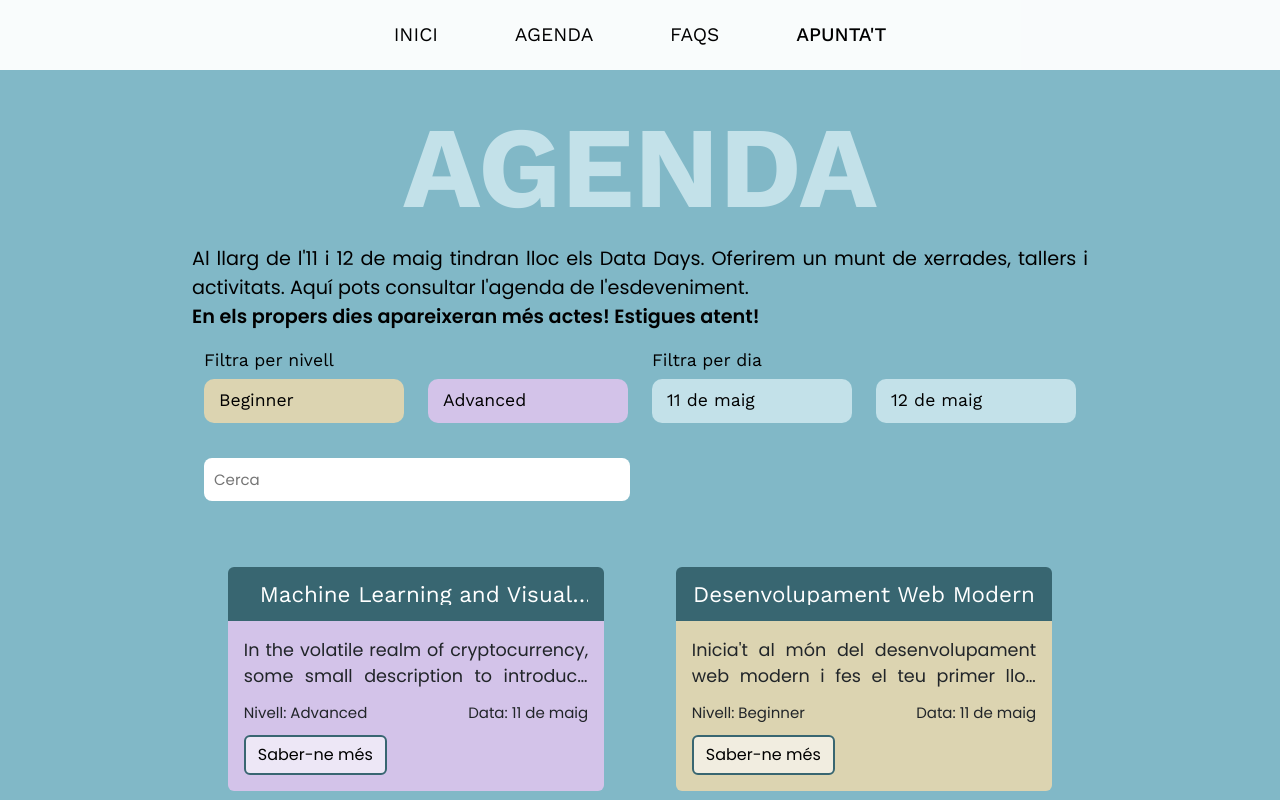
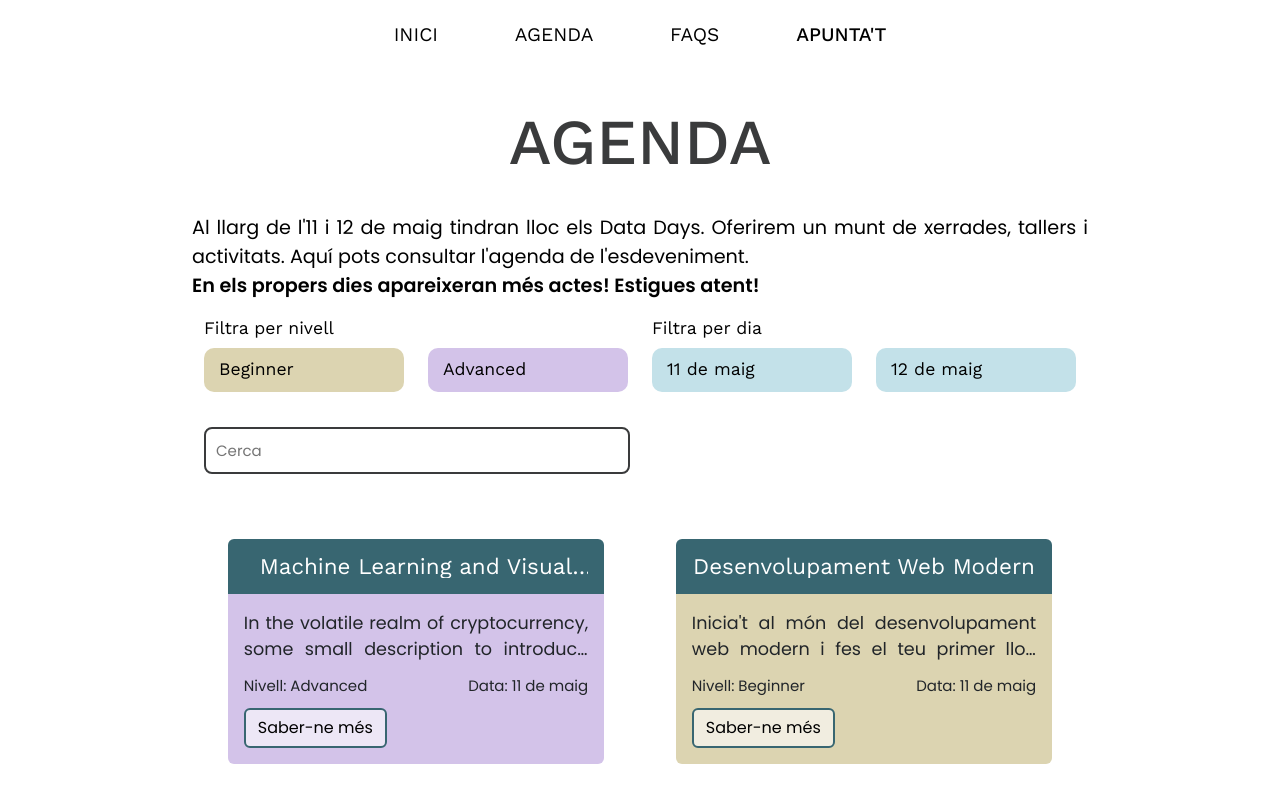
Before and after one commit to orlandoroldan/data_days_web, a React (Vite) app: page /agenda in a window 1280 px wide. Shown: the top 800 px of the page. Built offline with nearby package versions, Linux system fonts and the light colour scheme.

Commit message:
canvis als títols

```diff
--- a/src/App.css
+++ b/src/App.css
@@ -1,7 +1,6 @@
 /* -------------------------- APP ---------------------- */
 
 .app-section {
-  background-color: #81b8c7;
   padding-top: 110px;
   padding-left: 15%;
   padding-right: 15%;
@@ -22,12 +21,11 @@
 .titol-quisom,
 .titol-agenda,
 .titol-presentacio {
-  margin-bottom: 20px;
-  font-size: 20px;
-  color: #c3e1e9;
+  margin-bottom: 40px;
+  color: #3a3b3c;
   text-align: center;
-  font-weight: 550;
-  font-size: 27px;
+  font-weight: 500 !important;
+  font-size: 4rem !important;
 }
 
 .btn.btn-orange {
--- a/src/components/SearchBar/SearchBar.css
+++ b/src/components/SearchBar/SearchBar.css
@@ -2,7 +2,7 @@
     align-items: center;
     width: 48.9%;
     padding: 10px;
-    border: none;
+    border: 2px solid #3a3b3c;
     border-radius: 8px;
     color: black;
     margin-top: 15px;
@@ -11,7 +11,6 @@
 }
 
 @media (max-width: 900px) {
-
     .searchBar {
         width: 100%;
         margin-left: 0;
```
